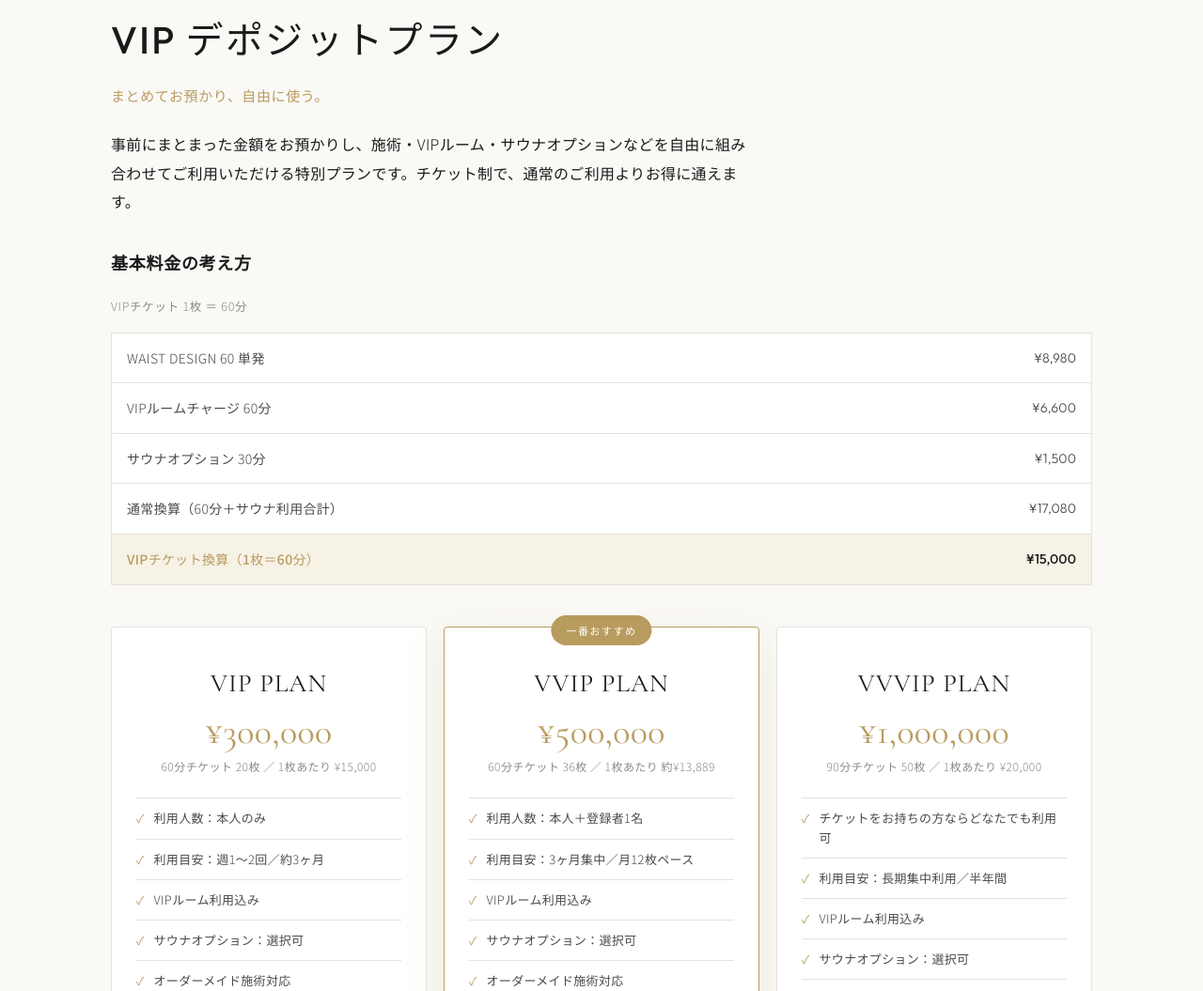
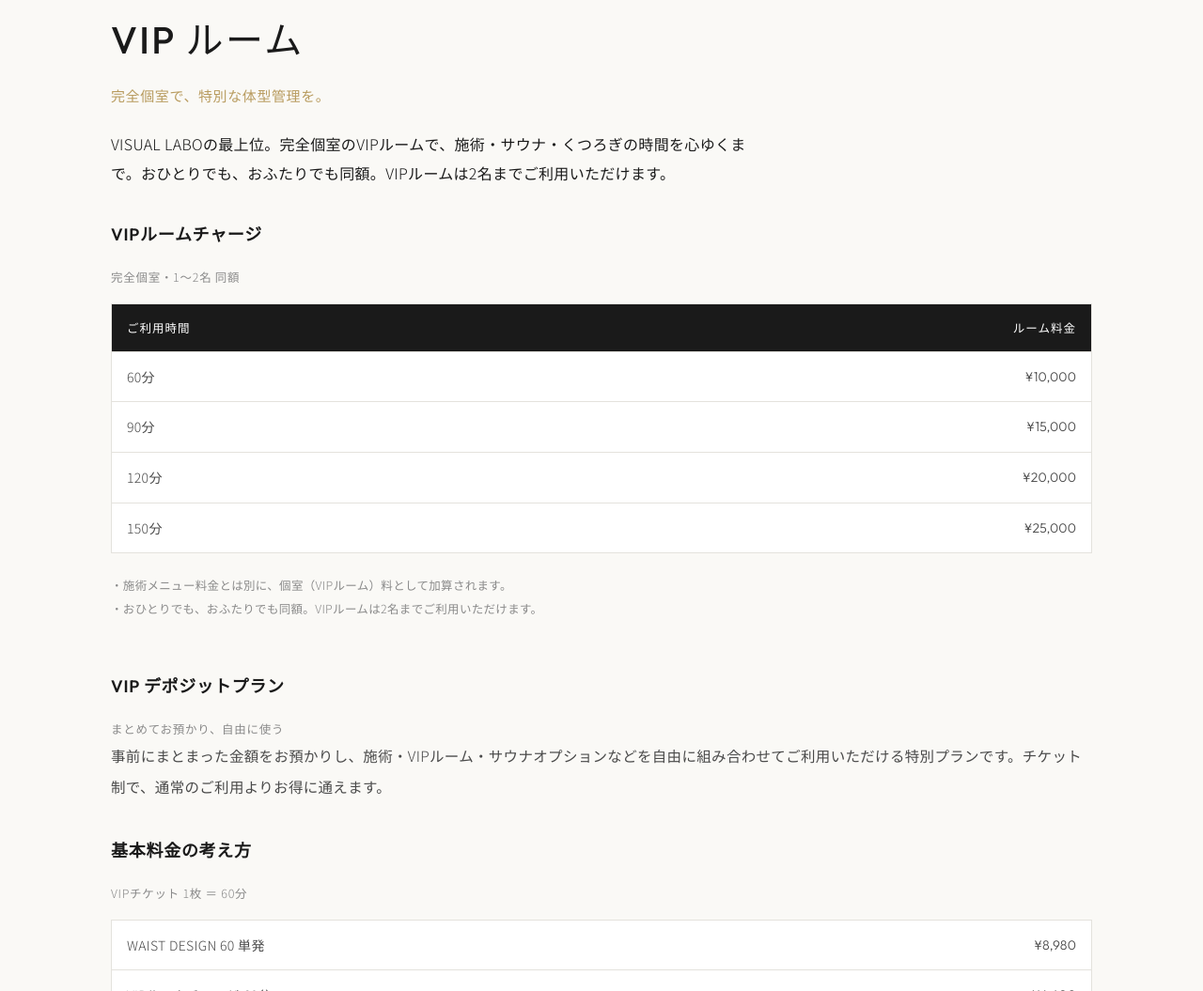
Before and after one commit to kazakami123/visuallabo-shimbashi, a plain HTML site: page menu.html in a window 1280 px wide. Shown: the part 4859-5914 px from the top of the page at 94% size. Drawn offline with nearby package versions, Linux system fonts and the light colour scheme.

Commit message:
VIPルームチャージ（時間制 60/90/120/150分）を追加

```diff
--- a/menu.html
+++ b/menu.html
@@ -145,10 +145,25 @@
   <div class="wrap">
     <div class="kicker rv">VIP MENU</div>
     <div class="rv" style="margin-bottom:6px">
-      <div class="mname2">VIP デポジットプラン</div>
-      <div class="mjp2">まとめてお預かり、自由に使う。</div>
-      <p style="max-width:680px">事前にまとまった金額をお預かりし、施術・VIPルーム・サウナオプションなどを自由に組み合わせてご利用いただける特別プランです。チケット制で、通常のご利用よりお得に通えます。</p>
+      <div class="mname2">VIP ルーム</div>
+      <div class="mjp2">完全個室で、特別な体型管理を。</div>
+      <p style="max-width:680px">VISUAL LABOの最上位。完全個室のVIPルームで、施術・サウナ・くつろぎの時間を心ゆくまで。おひとりでも、おふたりでも同額。VIPルームは2名までご利用いただけます。</p>
     </div>
+
+    <div class="psub rv">VIPルームチャージ<span class="pm">完全個室・1〜2名 同額</span></div>
+    <table class="ptbl rv">
+      <thead><tr><th>ご利用時間</th><th>ルーム料金</th></tr></thead>
+      <tbody>
+        <tr><td>60分</td><td>¥10,000</td></tr>
+        <tr><td>90分</td><td>¥15,000</td></tr>
+        <tr><td>120分</td><td>¥20,000</td></tr>
+        <tr><td>150分</td><td>¥25,000</td></tr>
+      </tbody>
+    </table>
+    <p class="pnote2 rv"><span>・施術メニュー料金とは別に、個室（VIPルーム）料として加算されます。</span><span>・おひとりでも、おふたりでも同額。VIPルームは2名までご利用いただけます。</span></p>
+
+    <div class="psub rv" style="margin-top:54px">VIP デポジットプラン<span class="pm">まとめてお預かり、自由に使う</span></div>
+    <p class="body-txt rv" style="margin-bottom:6px">事前にまとまった金額をお預かりし、施術・VIPルーム・サウナオプションなどを自由に組み合わせてご利用いただける特別プランです。チケット制で、通常のご利用よりお得に通えます。</p>
 
     <div class="psub rv">基本料金の考え方<span class="pm">VIPチケット 1枚 ＝ 60分</span></div>
     <table class="ptbl rv">
```
